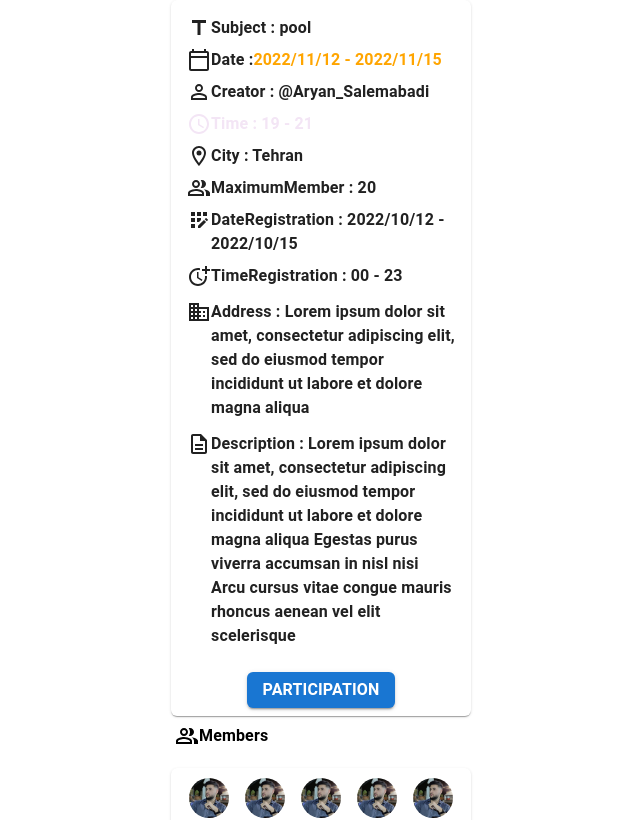
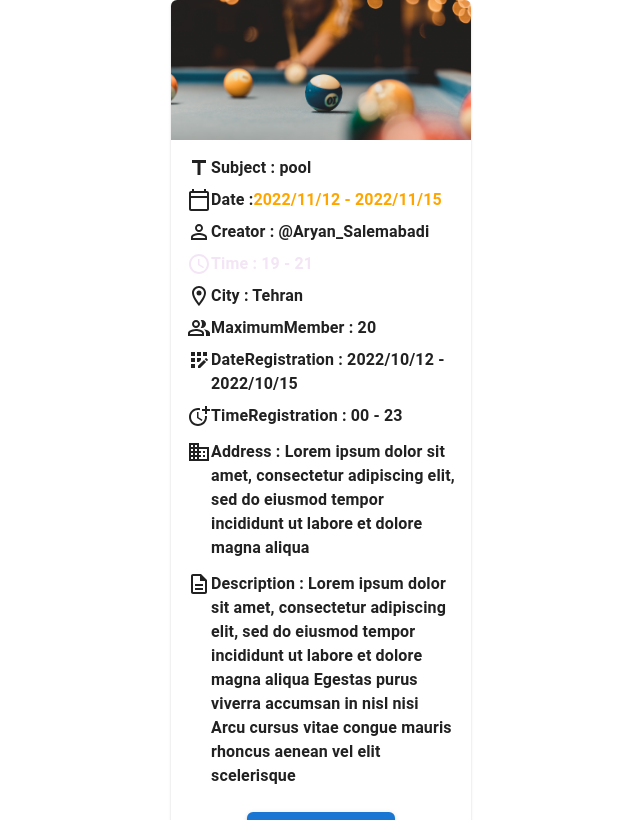
Before and after one commit to behrooz-arabzade/weekend, a Next.js app: page / in a window 1280 px wide. Shown: the top 820 px of the page, without its empty margins (319-959 px from the left). Built offline with nearby package versions, Linux system fonts and the light colour scheme.

Commit message:
add background image

```diff
--- a/components/molecules/EventDetails/EventDetails.tsx
+++ b/components/molecules/EventDetails/EventDetails.tsx
@@ -1,5 +1,5 @@
 import React, { FC } from "react";
-import { Button, Card, Grid, Typography, Avatar } from '@mui/material';
+import { Button, Card, Grid, Typography, Avatar, CardMedia } from '@mui/material';
 
 
 
@@ -28,6 +28,7 @@ import useEventDetails from "./useStyle";
 interface IEventDetails {
     event: {
         subject: string;
+        image: string;
         TimeEvent: string;
         time: string;
         creator: string;
@@ -58,6 +59,11 @@ const EventDetails: FC<IEventDetails> = ({
 
 
             <Card sx={{ width: "300px" }}>
+            <CardMedia
+             component="img"
+             height="140"
+             image={event.image}
+                />
                 <Grid p={4}>
                     <Grid>
                         <Typography fontWeight="bold">
--- a/pages/index.tsx
+++ b/pages/index.tsx
@@ -31,6 +31,7 @@ const Home: NextPage = () => {
   const event = {
 
     subject : "pool",
+    image : "Images/pool.jpg",
     TimeEvent : "2022/11/12 - 2022/11/15",
     time : "19 - 21",
     creator : "@Aryan_Salemabadi",
```
Also changed, not shown: public/Images/pool.jpg (added).
